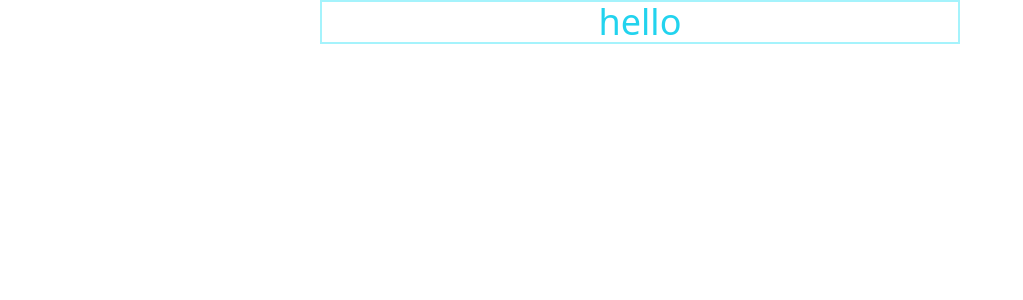
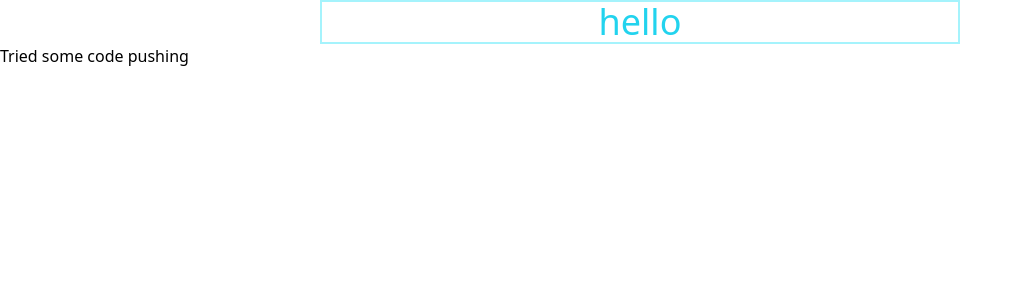
Before and after one commit to sckchcm-g/resume-builder, a React (Vite) app: page / in a window 1280 px wide. Shown: the top 300 px of the page, without its empty margins (0-1023 px from the left). Built offline with nearby package versions, Linux system fonts and the light colour scheme.

Commit message:
sample testing

```diff
--- a/package.json
+++ b/package.json
@@ -24,6 +24,6 @@
     "eslint-plugin-react-refresh": "^0.4.5",
     "postcss": "^8.4.33",
     "tailwindcss": "^3.4.1",
-    "vite": "^5.0.8"
+    "vite": "^5.0.12"
   }
 }
--- a/src/App.jsx
+++ b/src/App.jsx
@@ -4,6 +4,7 @@ function App() {
       <h1 className="text-4xl w-1/2 mx-auto text-center  text-cyan-400  border-[2px] border-cyan-200 hover:text-6xl">
         hello
       </h1>
+      <h2>Tried some code pushing</h2>
     </>
   );
 }
```
Also changed, not shown: 1 other file (tests, documents, lock files or other folders).
